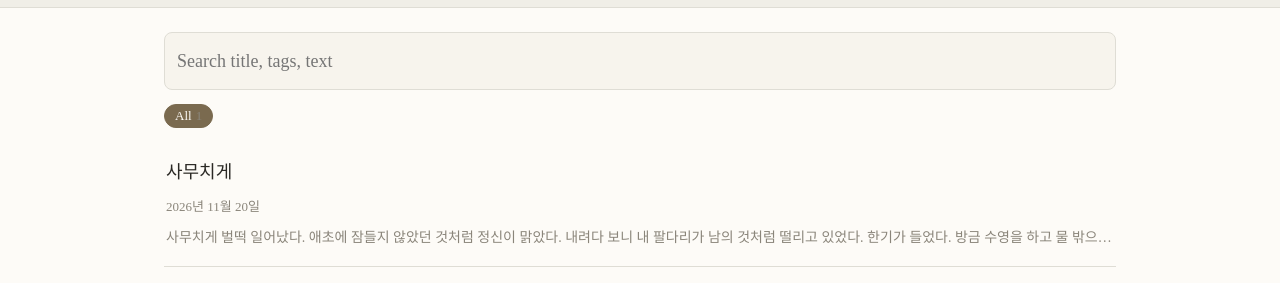
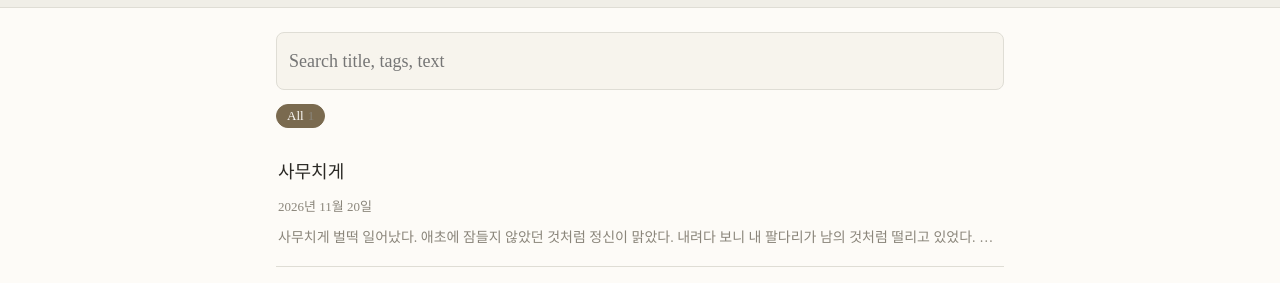
Before and after one commit to drchoi2019/memo-board, a plain HTML site: page index.html in a window 1280 px wide. Shown: the part 51-334 px from the top of the page. Drawn offline with nearby package versions, Linux system fonts and the light colour scheme; a web font is replaced by a local one.

Commit message:
Restore 760px content width
Co-Authored-By: Claude Opus 5.5 <noreply@anthropic.com>

```diff
--- a/style.css
+++ b/style.css
@@ -45,7 +45,7 @@ a:hover { text-decoration: underline; }
 .brand { font-size: 19px; color: var(--text); font-weight: bold; }
 .top nav { display: flex; gap: 8px; }
 
-main { max-width: 1000px; margin: 0 auto; padding: 24px 24px 80px; }
+main { max-width: 760px; margin: 0 auto; padding: 24px 16px 80px; }
 
 .btn {
   display: inline-block;
```
